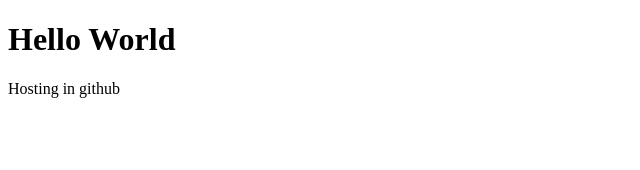
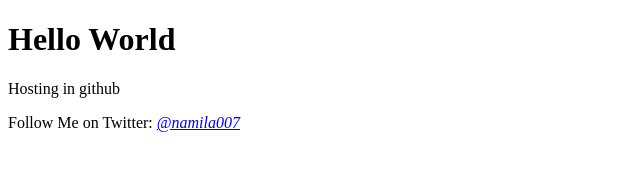
Before and after one commit to namila007/namila, a plain HTML site: page index.html in a window 1280 px wide. Shown: the whole page, without its empty margins (0-640 px from the left). Drawn offline with Linux system fonts and the light colour scheme.

Commit message:
added twitter

```diff
--- a/index.html
+++ b/index.html
@@ -3,7 +3,7 @@
 <body>
 	<h1> Hello World </h1>
 	<p>Hosting in github</p>
-
+	<p>Follow Me on Twitter: <a href="www.Twitter.com/namila007"> <i>@namila007</i></a>
 
 
 </body>
```
